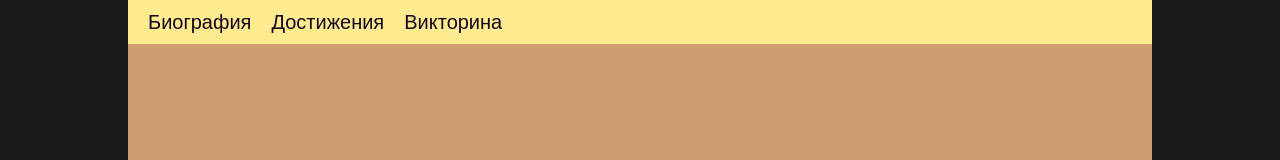
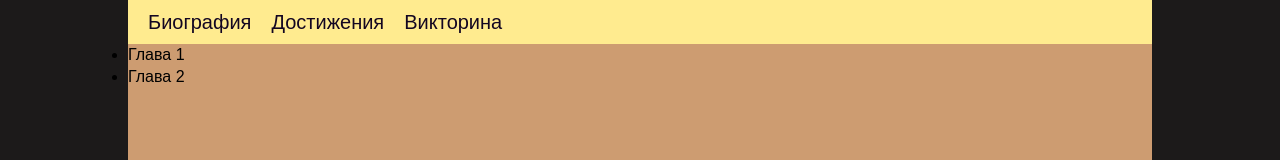
Before and after one commit to Grads521/myWebSiteVue, a Vue app: page /achievements in a window 1280 px wide. Shown: the top 160 px of the page. Built offline with nearby package versions, Linux system fonts and the light colour scheme.

Commit message:
Исправил header.vue

```diff
--- a/src/main.js
+++ b/src/main.js
@@ -5,8 +5,6 @@ import router from './router/index'
 
 Vue.use(VueRouter)
 
-Vue.config.productionTip = false
-
 new Vue({
   render: h => h(App),
   router
--- a/src/pages/achievements.vue
+++ b/src/pages/achievements.vue
@@ -1,11 +1,24 @@
 <template>
     <main>
-
+        <ul id="example-1">
+            <li v-for="item in items" :key="item.message">
+                {{ item.message }}
+            </li>
+        </ul>
     </main>
 </template>
 
 <script>
-
+    export default {
+        data() {
+            return {
+                items: [
+                    { message: 'Глава 1' },
+                    { message: 'Глава 2' }
+                ]
+            }
+        }
+    }
 </script>
 
 <style scoped>
```
Also changed, not shown: src/router/index.js (+6 -6 lines).
